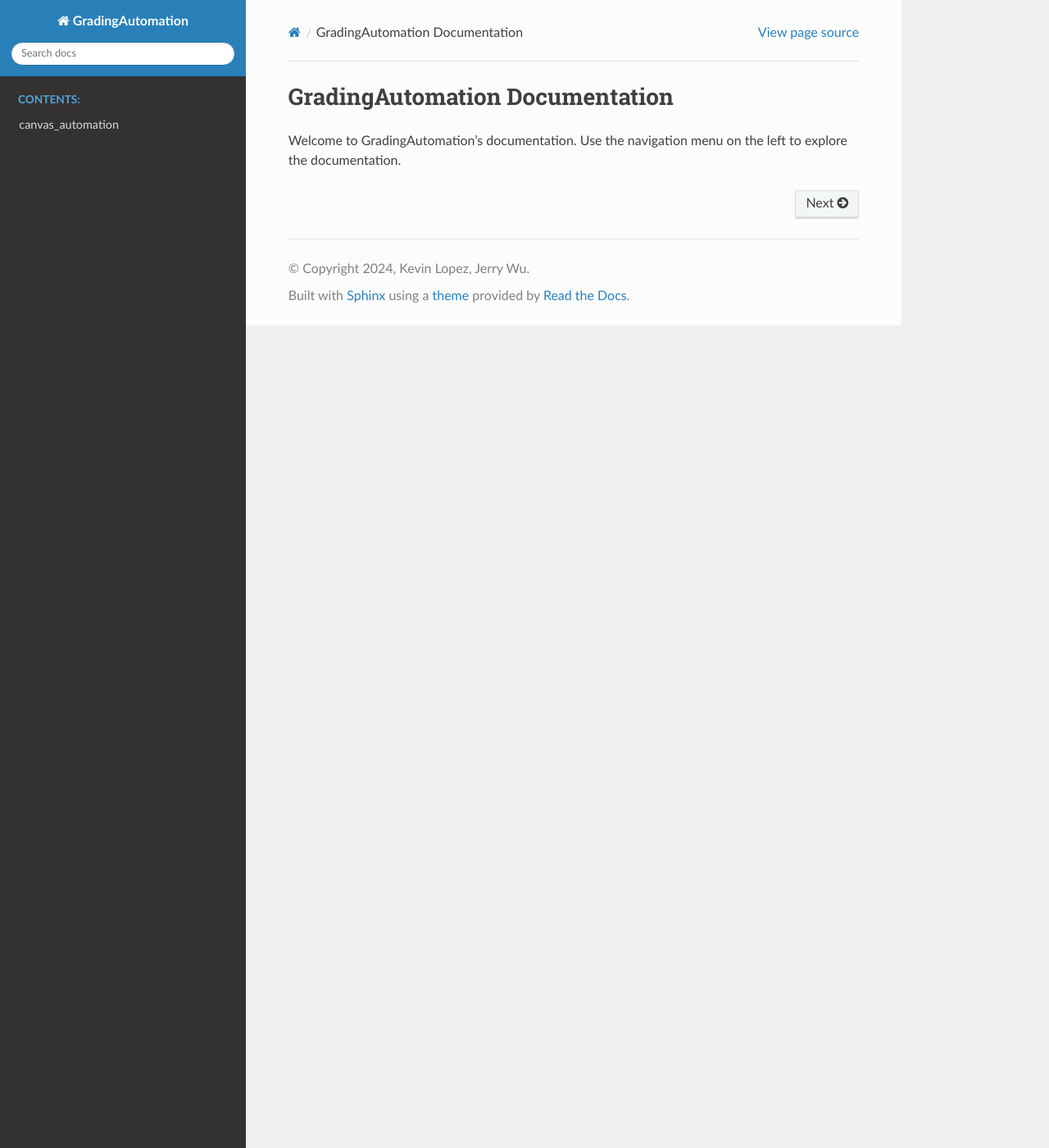
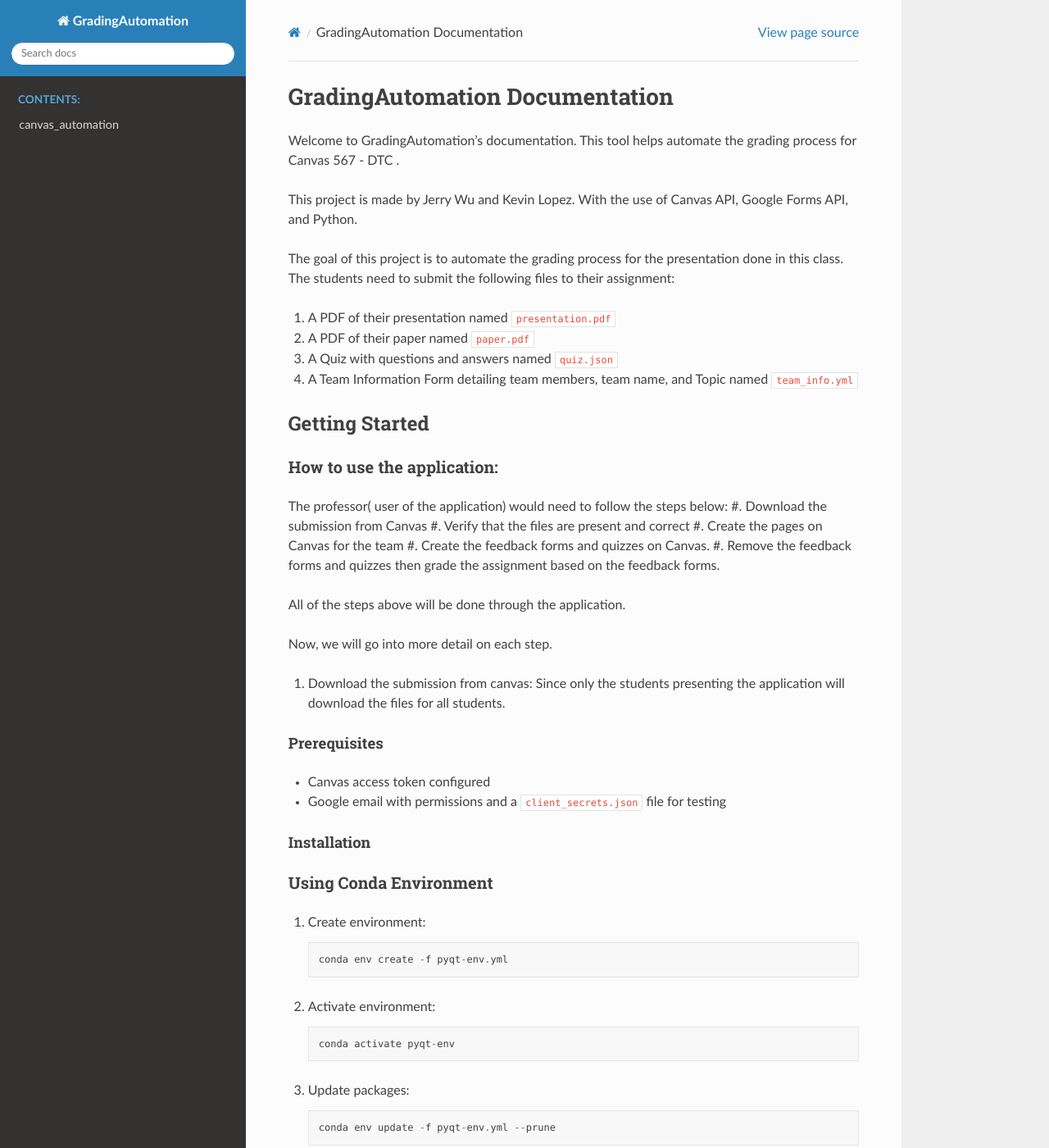
Before and after one commit to KevinDLopez/canvas_automation, a Sphinx documentation site: the page built from docs/source/index.rst, in a window 1280 px wide and 1400 px high. Shown: the whole window at 82% size. Built offline with Sphinx 7.4.7 and the Read the Docs theme 3.1.0, drawn with Linux system fonts in a browser that asks for light colours; some of the changed text lies outside the part shown.

Commit message:
Updating documentation

```diff
--- a/docs/source/conf.py
+++ b/docs/source/conf.py
@@ -40,7 +40,7 @@ html_static_path = ["_static"]
 # Napoleon settings
 napoleon_google_docstring = True
 napoleon_numpy_docstring = False
-napoleon_include_init_with_doc = True
+napoleon_include_init_with_doc = False
 napoleon_include_private_with_doc = True
 
 # Intersphinx settings
--- a/docs/source/index.rst
+++ b/docs/source/index.rst
@@ -6,16 +6,148 @@
 GradingAutomation Documentation
 =============================
 
-
-Welcome to GradingAutomation's documentation. Use the navigation menu on the left to explore the documentation.
+Welcome to GradingAutomation's documentation. This tool helps automate the grading process for Canvas 567 - DTC .
 
 
+This project is made by Jerry Wu and Kevin Lopez.
+With the use of Canvas API, Google Forms API, and Python.
 
+The goal of this project is to automate the grading process for the presentation done in this class.
+The students need to submit the following files to their assignment:
 
+#. A PDF of their presentation named ``presentation.pdf``
+#. A PDF of their paper named ``paper.pdf``
+#. A Quiz with questions and answers named ``quiz.json``
+#. A Team Information Form detailing team members, team name, and Topic named ``team_info.yml``
 
+Getting Started
+-------------
+
+How to use the application:
+^^^^^^^^^^^^^^^^^^^^^^^^^^
+The professor( user of the application) would need to follow the steps below:
+#. Download the submission from Canvas
+#. Verify that the files are present and correct
+#. Create the pages on Canvas for the team
+#. Create the feedback forms and quizzes on Canvas.
+#. Remove the feedback forms and quizzes then grade the assignment based on the feedback forms.
+
+All of the steps above will be done through the application.
+
+Now, we will go into more detail on each step.
+
+#. Download the submission from canvas:
+   Since only the  students presenting the application will download the files for all students.
+
+Prerequisites
+~~~~~~~~~~~~
+* Canvas access token configured
+* Google email with permissions and a ``client_secrets.json`` file for testing
+
+Installation
+~~~~~~~~~~~
+
+Using Conda Environment
+^^^^^^^^^^^^^^^^^^^^^
+1. Create environment::
+
+    conda env create -f pyqt-env.yml
+
+2. Activate environment::
+
+    conda activate pyqt-env
+
+3. Update packages::
+
+    conda env update -f pyqt-env.yml --prune
+
+Using Python Requirements File
+^^^^^^^^^^^^^^^^^^^^^^^^^^^
+1. Create virtual environment::
+
+    python -m venv venv
+
+2. Activate virtual environment:
+
+   * Windows::
+
+       venv\Scripts\activate
+
+   * macOS/Linux::
+
+       source venv/bin/activate
+
+3. Install requirements::
+
+    pip install -r requirements.txt
+
+Running the Application
+--------------------
+1. Start the application using one of these methods:
+
+   * Run Python script::
+
+       python GradingAutomationUI.py
+
+   * Or download and run the executable from the latest release
+
+     Note: For macOS users, you may need to allow opening apps from unknown developers
+
+2. Configure the application:
+
+   * Enter the Canvas class ID (e.g., ``15319``)
+   * Provide your Canvas access token
+   * Enter the presentation module title (e.g., ``Fall 2024 - Presentation``)
+
+   .. image:: _static/canvas_config.png
+      :width: 800
+      :alt: Canvas Configuration Screenshot
+
+3. Verify selected projects:
+
+   .. image:: _static/verify_projects.png
+      :width: 800
+      :alt: Verify Projects Screenshot
+
+4. Navigate to "Page Management" to create pages from group folders:
+
+   .. image:: _static/page_management.png
+      :width: 800
+      :alt: Page Management Screenshot
+
+5. Use the "Forms and Quizzes Tab" to add feedback forms and quizzes:
+
+   .. image:: _static/forms_quizzes.png
+      :width: 800
+      :alt: Forms and Quizzes Screenshot
+
+6. After grading, view the grade distribution on Canvas:
+
+   .. image:: _static/grade_distribution.png
+      :width: 800
+      :alt: Grade Distribution Screenshot
+
+Setting up Canvas Access Token
+---------------------------
+1. Login to Canvas and navigate to Account Settings:
+
+   .. image:: _static/canvas_settings.png
+      :width: 200
+      :alt: Canvas Settings Screenshot
+
+2. Find the Approved Integrations section and click "New Access Token":
+
+   .. image:: _static/access_token.png
+      :width: 400
+      :alt: Access Token Screenshot
+
+3. Create your token:
+
+   .. image:: _static/create_token.png
+      :width: 500
+      :alt: Create Token Screenshot
 
 .. toctree::
-   :hidden:
    :maxdepth: 4
    :caption: Contents:
 
```
Also changed, not shown: docs/source/_static/access_token.png (added), docs/source/_static/canvas_config.png (added), docs/source/_static/canvas_settings.png (added), docs/source/_static/create_token.png (added), docs/source/_static/forms_quizzes.png (added), docs/source/_static/grade_distribution.png (added), docs/source/_static/page_management.png (added), docs/source/_static/verify_projects.png (added).
